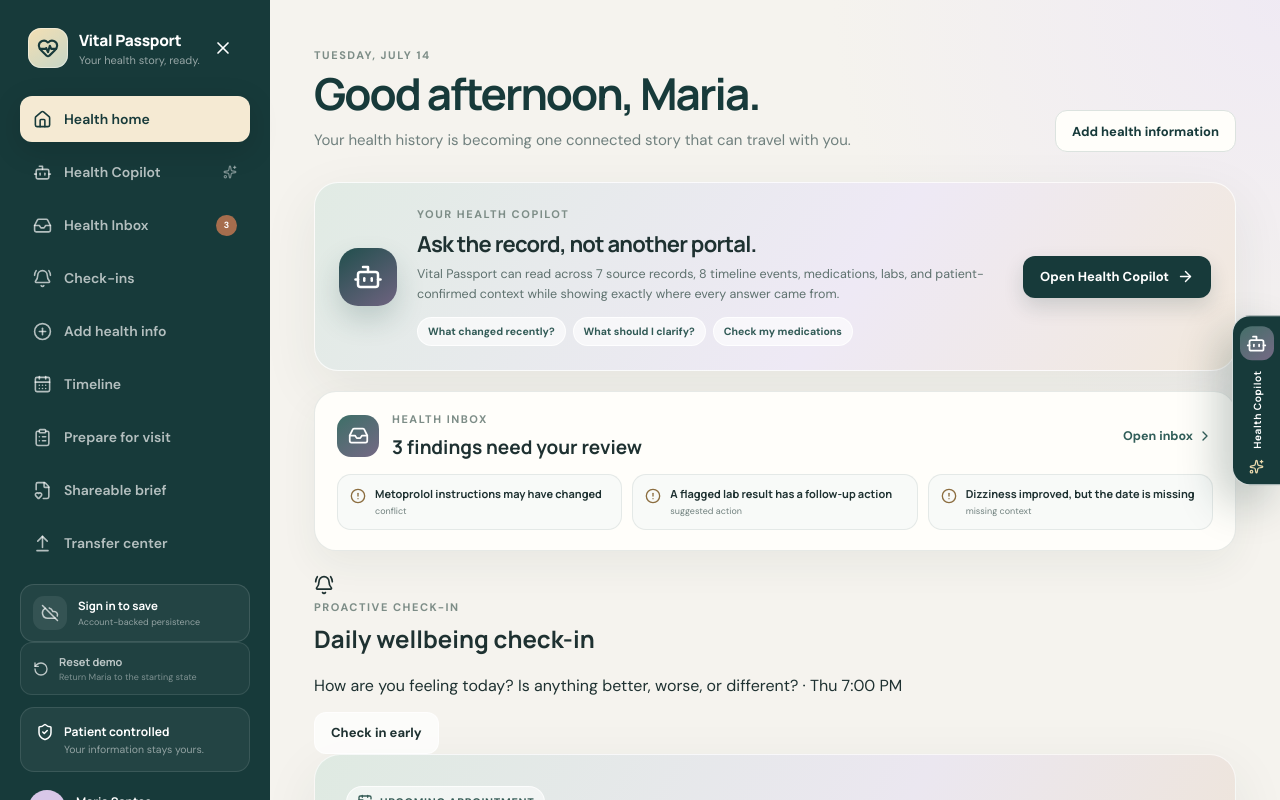
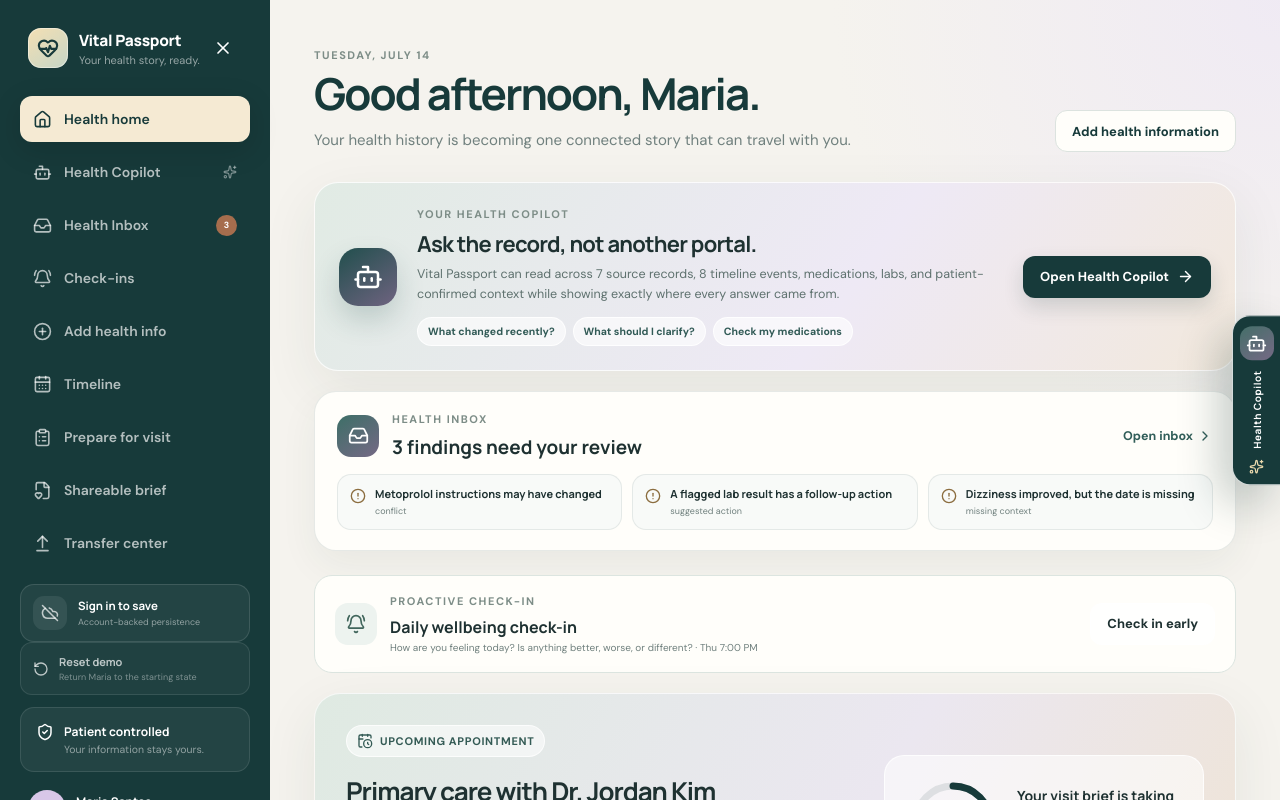
Before and after one commit to patricktran1/vitalpassport, a React (Vite) app: page / in a window 1280 px wide. Shown: the top 800 px of the page. Built offline with nearby package versions, Linux system fonts and the light colour scheme; no server answers.

Commit message:
Import voice and check-in styles

```diff
--- a/src/styles/index.css
+++ b/src/styles/index.css
@@ -5,6 +5,7 @@
 @import './health-inbox.css';
 @import './copilot.css';
 @import './copilot-drawer.css';
+@import './voice-checkins.css';
 @import './account.css';
 @import './sharing.css';
 @import './transfer.css';
```
